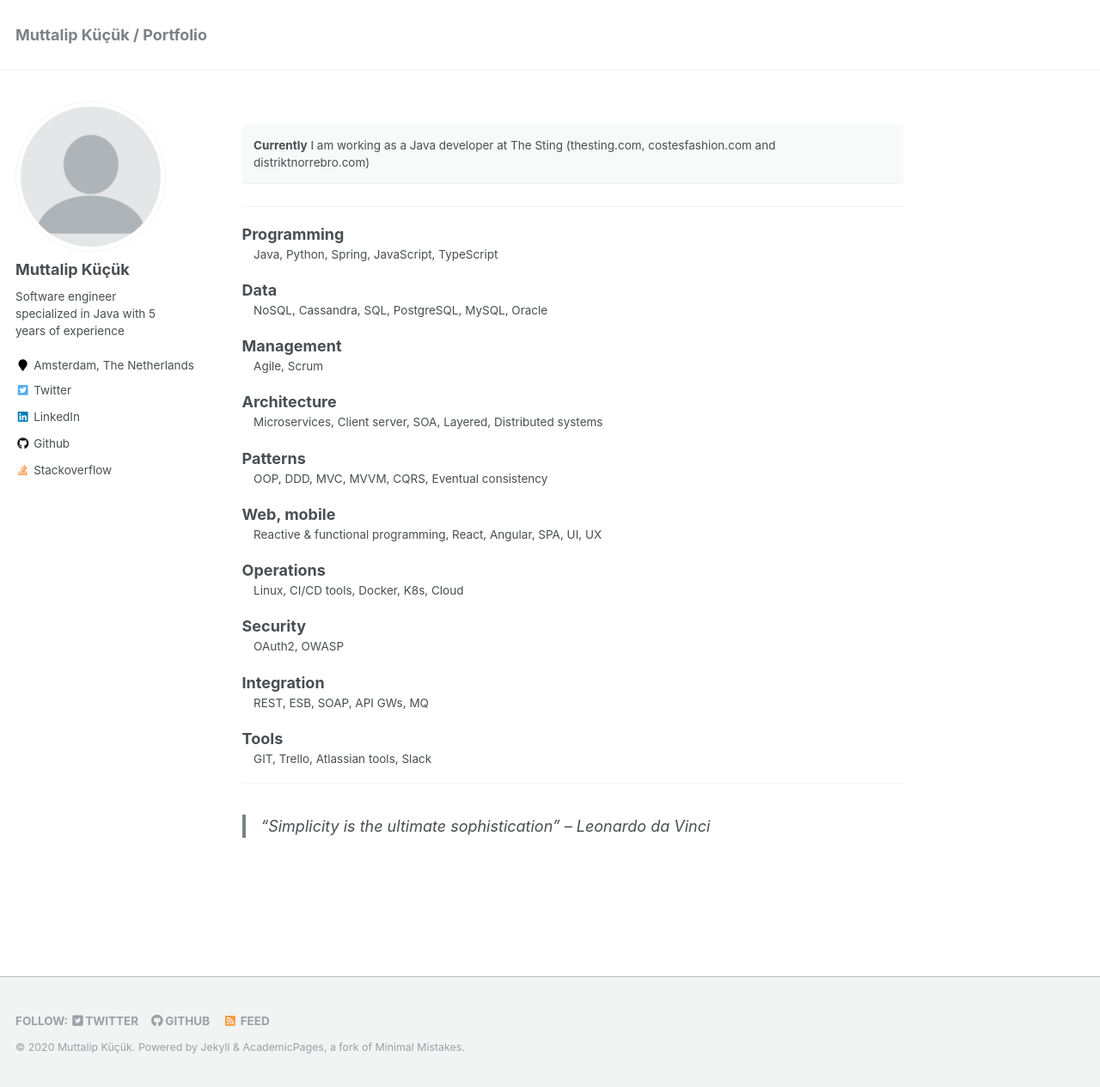
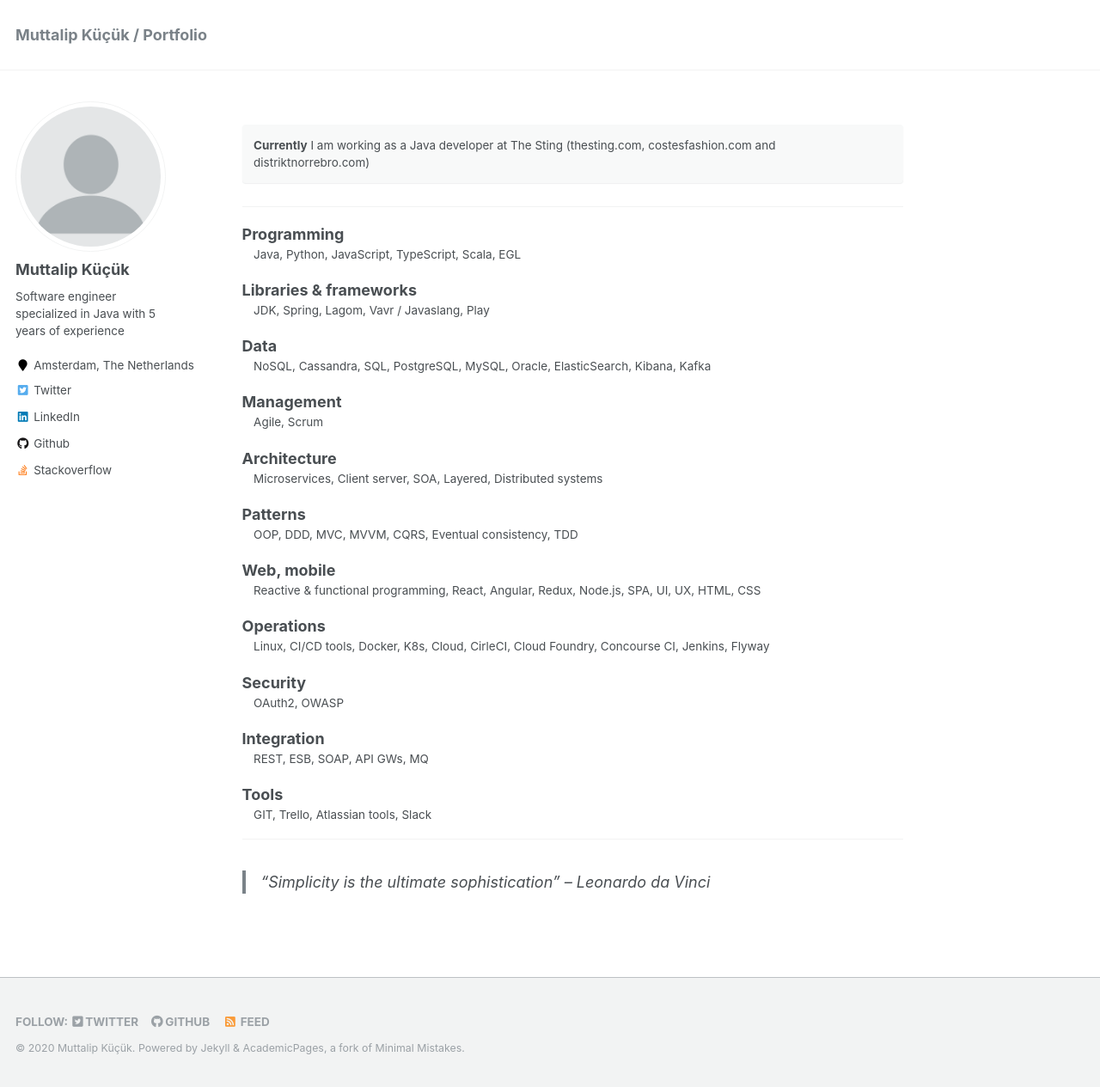
Before and after one commit to muttalipkucuk/muttalipkucuk.github.io, a Jekyll site: the page built from _pages/home.md, in a window 1280 px wide and 1265 px high. Shown: the whole window at 86% size. Built offline with Jekyll 4.4.1, drawn with Linux system fonts in a browser that asks for light colours.

Commit message:
Add keywords to home page

```diff
--- a/_pages/home.md
+++ b/_pages/home.md
@@ -13,10 +13,13 @@ redirect_from:
 ---
 
 Programming
-:   Java, Python, Spring, JavaScript, TypeScript
+:   Java, Python, JavaScript, TypeScript, Scala, EGL
+
+Libraries & frameworks
+:   JDK, Spring, Lagom, Vavr / Javaslang, Play
 
 Data
-:   NoSQL, Cassandra, SQL, PostgreSQL, MySQL, Oracle
+:   NoSQL, Cassandra, SQL, PostgreSQL, MySQL, Oracle, ElasticSearch, Kibana, Kafka
 
 Management
 :   Agile, Scrum
@@ -25,13 +28,13 @@ Architecture
 :   Microservices, Client server, SOA, Layered, Distributed systems
 
 Patterns
-:   OOP, DDD, MVC, MVVM, CQRS, Eventual consistency
+:   OOP, DDD, MVC, MVVM, CQRS, Eventual consistency, TDD
 
 Web, mobile
-:   Reactive & functional programming, React, Angular, SPA, UI, UX
+:   Reactive & functional programming, React, Angular, Redux, Node.js, SPA, UI, UX, HTML, CSS
 
 Operations
-:   Linux, CI/CD tools, Docker, K8s, Cloud
+:   Linux, CI/CD tools, Docker, K8s, Cloud, CirleCI, Cloud Foundry, Concourse CI, Jenkins, Flyway
 
 Security
 :   OAuth2, OWASP
```
